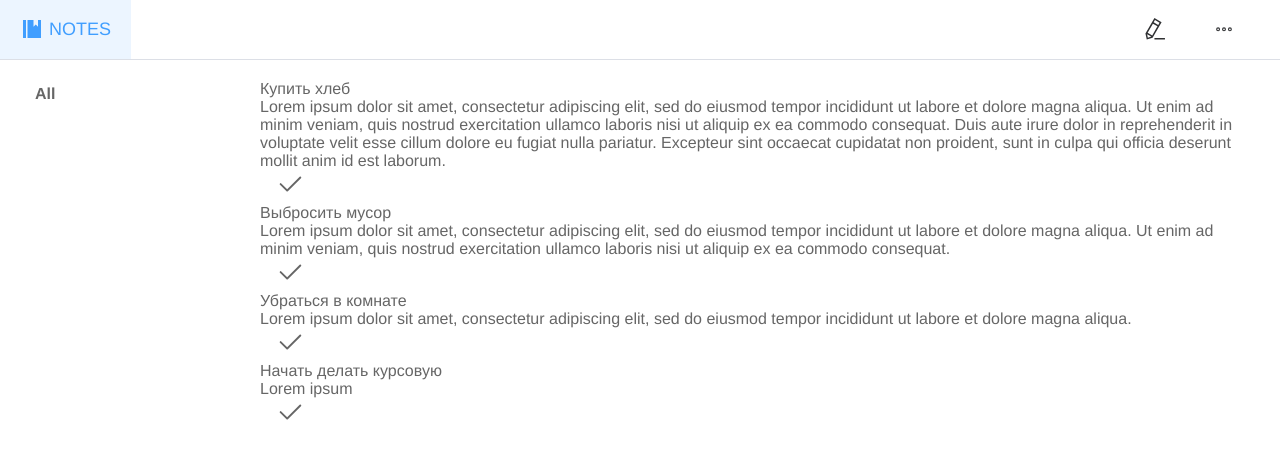
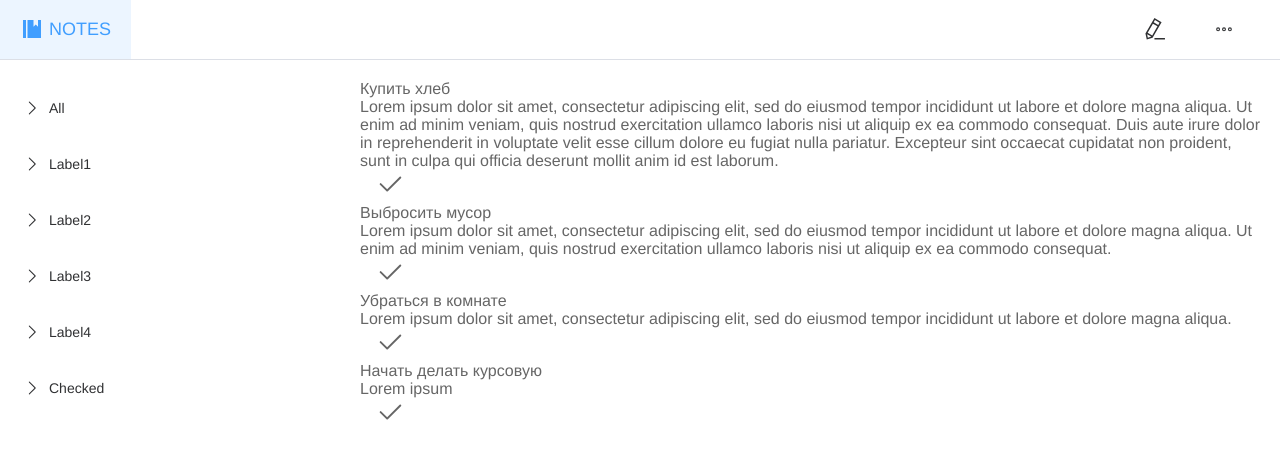
Before and after one commit to am1rfy/itcode, a Vue app: page / in a window 1280 px wide. Shown: the top 458 px of the page. Built offline with nearby package versions, Linux system fonts and the light colour scheme; no server answers; sample sign-in values are in the browser's storage.

Commit message:
#19 - Переверстал контейнер с todo листами

```diff
--- a/src/components/todo-list-container.vue
+++ b/src/components/todo-list-container.vue
@@ -1,15 +1,16 @@
 <template>
-  <div class="todo-lists-bar">
-    <ul class="list-group">
+  <el-menu
+      class="el-menu-vertical-demo"
+  >
     <todoList
-          v-for="item in todoLists"
+        v-for="(item, index) in todoLists"
+        :index="String(index + 1)"
         :key="item.title"
         :title="item.title"
         :is-active="item.isActive"
         @changeActiveTodoList="changeActiveTodoList"
     />
-    </ul>
-  </div>
+  </el-menu>
 </template>
 
 <script>
@@ -41,10 +42,7 @@ export default {
 </script>
 
 <style scoped>
-  .todo-lists-bar {
-    padding: 0 10px 0 10px;
-    width: 22.6%;
-
-    float: left;
+  .el-menu-vertical-demo {
+    border: 0;
   }
 </style>
--- a/src/components/todo-list.vue
+++ b/src/components/todo-list.vue
@@ -1,14 +1,22 @@
 <template>
-  <li class="list-group-item"
-      :class="{selected: isActive}"
+  <el-menu-item
       @click="$emit('changeActiveTodoList', title)"
-  >{{ title }}</li>
+      :index="index"
+  >
+    <el-icon>
+      <ArrowRight />
+    </el-icon>
+    <template #title>
+      {{ title }}
+    </template>
+  </el-menu-item>
 </template>
 
 <script>
 export default {
   name: 'todoList',
   props: {
+    index: String,
     title: String,
     isActive: Boolean
   },
@@ -16,20 +24,4 @@ export default {
 </script>
 
 <style scoped>
-  .list-group-item {
-    padding: 25px;
-    border: none;
-
-    background-color: var(--bs-body-color);
-    color: white;
-
-    font-weight: bolder;
-    cursor: pointer;
-  }
-  .list-group-item:hover {
-    background-color: var(--bs-gray-800);
-  }
-  .selected {
-    color: var(--bs-warning);
-  }
 </style>
--- a/src/views/todo-page.vue
+++ b/src/views/todo-page.vue
@@ -8,11 +8,11 @@
 
         <el-container>
 
-          <el-aside width="200px">
+          <el-aside id="aside" width="300px">
             <todoListContainer/>
           </el-aside>
 
-          <el-main>
+          <el-main id="main">
             <todoItemContainer/>
           </el-main>
 
@@ -52,5 +52,9 @@ export default {
 <style scoped>
   #header {
     padding: 0;
+    border-bottom: solid 1px var(--el-menu-border-color)
+  }
+  #aside {
+    margin-top: 20px;
   }
 </style>
```
Lines whose indentation alone changed are shown as unchanged.
